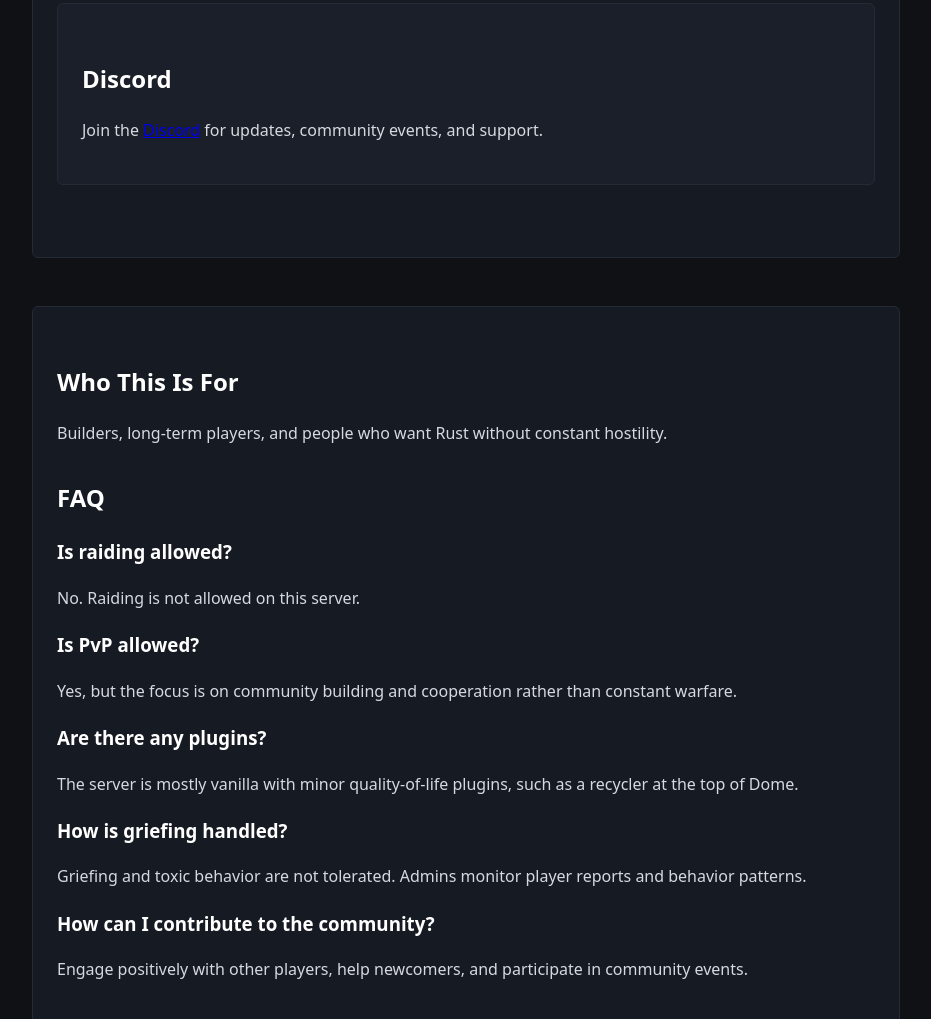
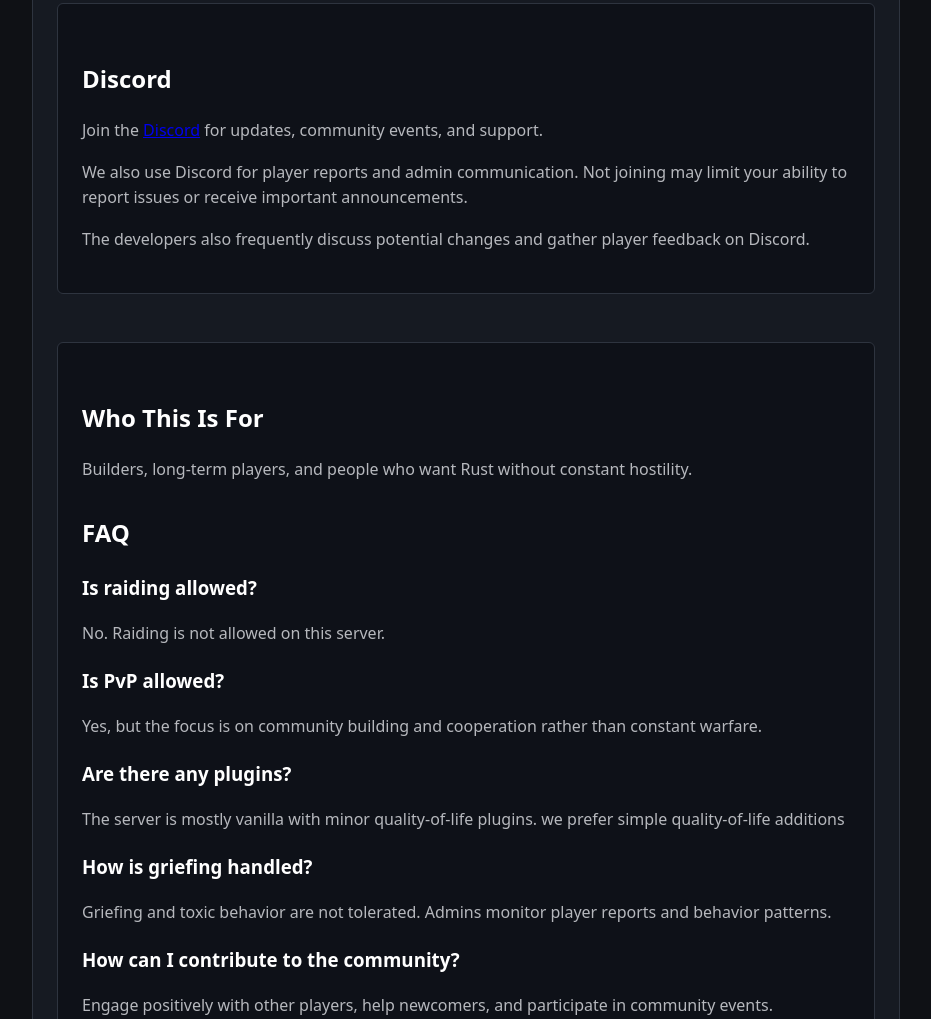
Before and after one commit to Ronnie-Reagan/DonCraft-Rust, a plain HTML site: page help.html in a window 1280 px wide. Shown: the part 456-1475 px from the top of the page, without its empty margins (174-1105 px from the left). Drawn offline with Linux system fonts and the light colour scheme.

Commit message:
various formatting changes

```diff
--- a/assets/css/style.css
+++ b/assets/css/style.css
@@ -1,11 +1,12 @@
 :root {
   --bg: #0f1115;
   --panel: #161a22;
-  --panel-darker: #1b1f29;
-  --text: #d6d9e0;
+  --panel-darker: #0e1118;
+  --text: #b6b8bd;
   --muted: #9aa0aa;
-  --accent: #c97a3a;
-  --border: #252b36;
+  --accent: #0f1674;
+  --border: #2e343f;
+  --link: #4c8bf5;
 }
 
 * {
@@ -18,6 +19,15 @@ body {
   background: var(--bg);
   color: var(--text);
   line-height: 1.6;
+}
+
+link {
+  color: var(--link);
+  text-decoration: none;
+}
+
+link:hover {
+  text-decoration: underline;
 }
 
 header {
--- a/help.html
+++ b/help.html
@@ -42,29 +42,41 @@
             </section>
             <section class="inner-card">
                 <h2>Discord</h2>
+                </p>
                 <p>
-                Join the <a href="https://discord.gg/Kd5EGGgNa4" target="_blank">Discord</a> for updates, community events, and support.
+                    Join the <a href="https://discord.gg/Kd5EGGgNa4" class="link" target="_blank">Discord</a> for updates, community
+                    events, and support.
+                </p>
+                <p>
+
+                    We also use Discord for player reports and admin communication. Not joining may limit your ability to
+                    report issues or receive important announcements.
+                </p>
+                <p>
+
+                    The developers also frequently discuss potential changes and gather player feedback on Discord.
                 </p>
 
             </section>
-        </section>
 
-        <section class="card">
+            <section class="inner-card">
                 <h2>Who This Is For</h2>
-            <p>
+                <l>
                     Builders, long-term players, and people who want Rust without constant hostility.
-            </p>
+                </l>
                 <h2>FAQ</h2>
                 <h3>Is raiding allowed?</h3>
-            <p>No. Raiding is not allowed on this server.</p>
+                <l>No. Raiding is not allowed on this server.</l>
                 <h3>Is PvP allowed?</h3>
-            <p>Yes, but the focus is on community building and cooperation rather than constant warfare.</p>
+                <l>Yes, but the focus is on community building and cooperation rather than constant warfare.</l>
                 <h3>Are there any plugins?</h3>
-            <p>The server is mostly vanilla with minor quality-of-life plugins, such as a recycler at the top of Dome.</p>
+                <l>The server is mostly vanilla with minor quality-of-life plugins. we prefer simple quality-of-life additions</l>
                 <h3>How is griefing handled?</h3>
-            <p>Griefing and toxic behavior are not tolerated. Admins monitor player reports and behavior patterns.</p>
+                <l>Griefing and toxic behavior are not tolerated. Admins monitor player reports and behavior patterns.
+                </l>
                 <h3>How can I contribute to the community?</h3>
-            <p>Engage positively with other players, help newcomers, and participate in community events.</p>
+                <l>Engage positively with other players, help newcomers, and participate in community events.</l>
+            </section>
         </section>
     </main>
 
```
Also changed, not shown: about.html (+21 -3 lines), index.html (+10 -5 lines), rules.html (+8 -5 lines). Lines whose indentation alone changed are shown as unchanged.
